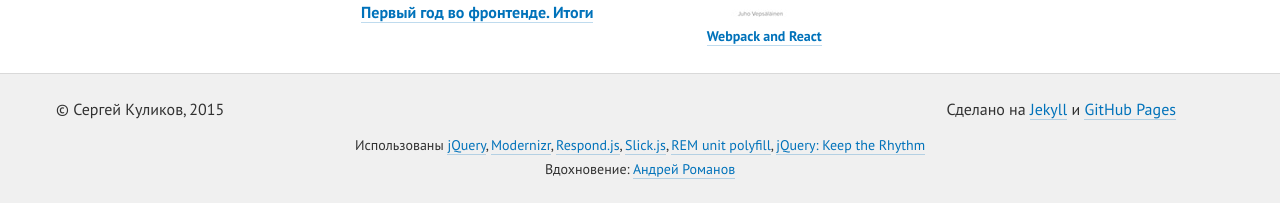
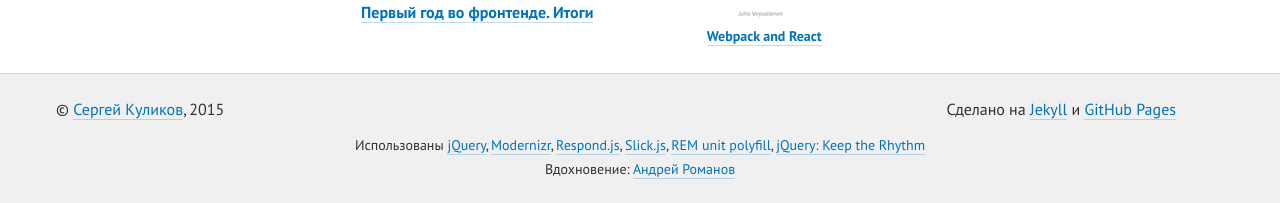
Before and after one commit to web-padawan/web-padawan.github.io, a Jekyll site: the page built from index.html, in a window 1280 px wide. Shown: the part 1320-1523 px from the top of the page. Built offline with Jekyll 4.4.1, drawn with Linux system fonts in a browser that asks for light colours.

Commit message:
[mod] copyright: add link to front page

```diff
--- a/_includes/footer.html
+++ b/_includes/footer.html
@@ -1,6 +1,6 @@
 <footer class="footer">
   <div class="footer__container">
-    <div class="footer__author">&copy; Сергей Куликов, 2015</div>
+    <div class="footer__author">&copy; <a href="/">Сергей Куликов</a>, 2015</div>
 
     <div class="footer__poweredby">
       <span>Сделано на</span>
```
